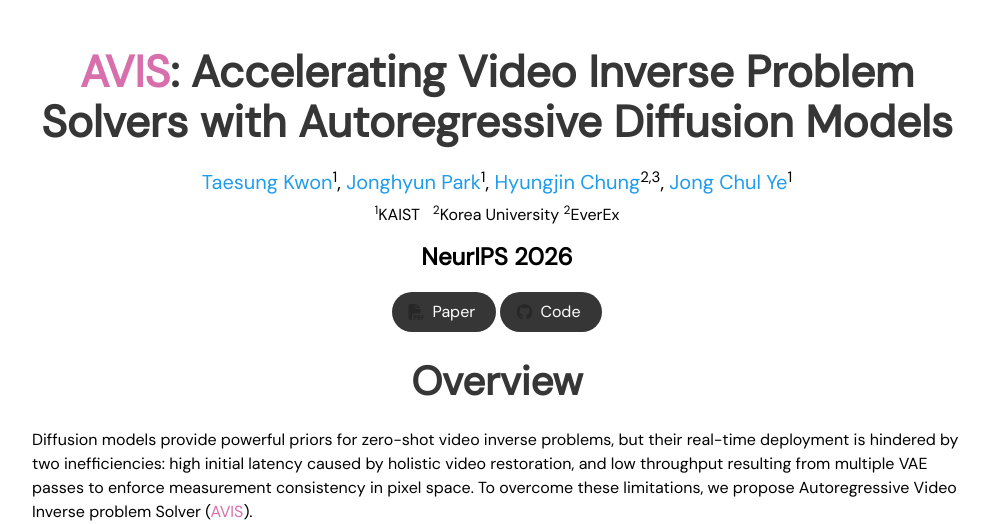
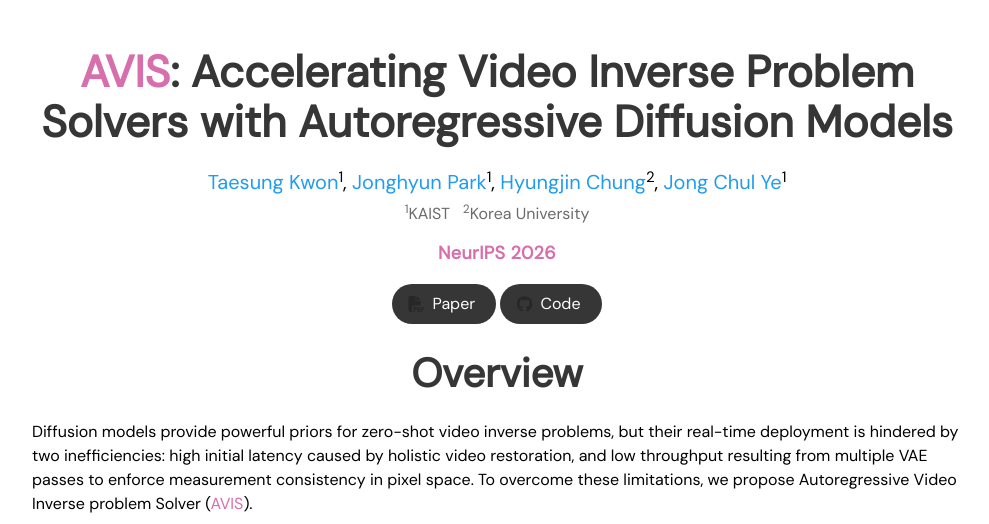
Before and after one commit to avis-project/avis-project.github.io, a plain HTML site: page index.html in a window 1280 px wide. Shown: the top 524 px of the page, without its empty margins (143-1132 px from the left). Drawn offline with nearby package versions, Linux system fonts and the light colour scheme; some icons are missing.

Commit message:
Update index.html

```diff
--- a/index.html
+++ b/index.html
@@ -102,7 +102,7 @@
                                 <a href="https://jh-park99.github.io/" target="_blank">Jonghyun Park</a><sup>1</sup>,
                             </span>
                             <span class="author-block">
-                                <a href="https://hyungjin-chung.github.io/" target="_blank">Hyungjin Chung</a><sup>2,3</sup>,
+                                <a href="https://hyungjin-chung.github.io/" target="_blank">Hyungjin Chung</a><sup>2</sup>,
                             </span>
                             <span class="author-block">
                                 <a href="https://bispl-website.github.io/professor/" target="_blank">Jong Chul Ye</a><sup>1</sup>
@@ -110,15 +110,14 @@
                         </div>
 
                         <!-- Affiliations -->
-                        <div class="is-size-6 publication-authors" style="margin-top: 0.4rem;">
-                            <span class="author-block"><sup>1</sup>KAIST</span>&nbsp;&nbsp;
-                            <span class="author-block"><sup>2</sup>Korea University</span>
-                            <span class="author-block"><sup>2</sup>EverEx</span>
+                        <div class="is-size-6 publication-authors" style="margin-top: 0.3rem; color: #6b6b6b;">
+                          <span class="author-block"><sup>1</sup>KAIST</span>&nbsp;&nbsp;
+                          <span class="author-block"><sup>2</sup>Korea University</span>
                         </div>
 
                         <!-- Venue -->
-                        <div class="is-size-4" style="margin-top: 0.75rem; font-weight: 600;">
-                            NeurIPS 2026
+                        <div style="margin-top: 0.9rem; font-size: 18px; font-weight: 600; color: #D76FAD; letter-spacing: 0.02em;">
+                          NeurIPS 2026
                         </div>
 
                         <div class="column has-text-centered">
```
